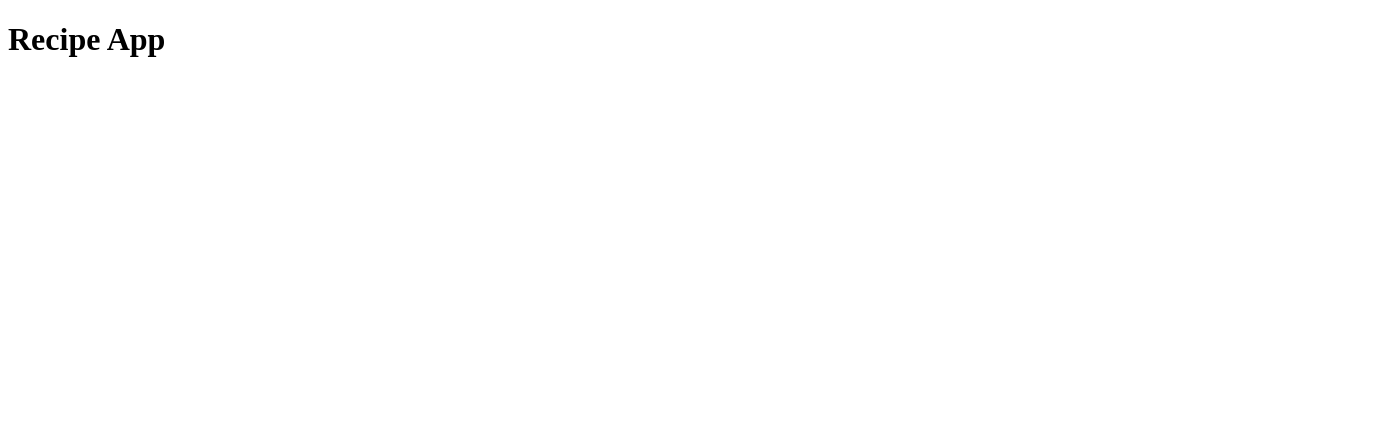
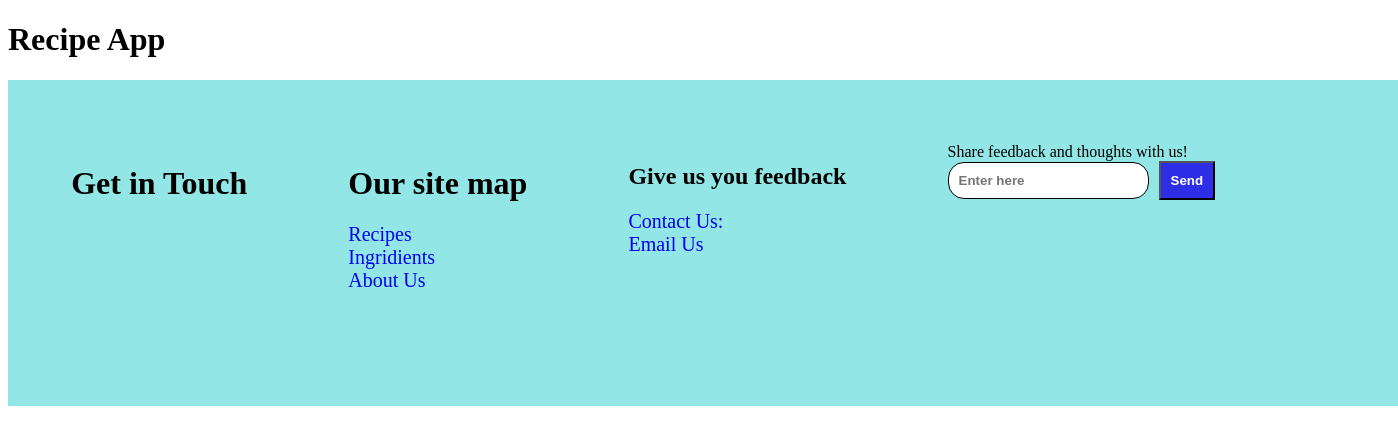
Before and after one commit to Micheni58/Recipe-App, a React (Vite) app: page / in a window 1280 px wide. Shown: the top 444 px of the page, 1398 px wide, since content can reach past the window. Built offline with nearby package versions, Linux system fonts and the light colour scheme.

Commit message:
Added styling to the footer

```diff
--- a/index.html
+++ b/index.html
@@ -4,7 +4,7 @@
     <meta charset="UTF-8" />
     <link rel="icon" type="image/svg+xml" href="/vite.svg" />
     <meta name="viewport" content="width=device-width, initial-scale=1.0" />
-    <title>Recipe App</title>
+    <link rel="preconnect" href="https://fonts.googleapis.com">
   </head>
   <body>
     <div id="root"></div>
--- a/src/App.jsx
+++ b/src/App.jsx
@@ -1,4 +1,4 @@
-
+import Footer from './Components/Footer/Footer'
 import './App.css'
 
 function App() {
@@ -6,6 +6,7 @@ function App() {
   return (
     <>
       <h1>Recipe App</h1>
+      <Footer />
     </>
   )
 }
--- /dev/null
+++ b/src/Components/Footer/Footer.css
@@ -0,0 +1,37 @@
+
+.footer{
+
+  /* background-image: url(https://hf-website-live.s3.eu-west-1.amazonaws.com/us/landing-pages/cooking-101/Feb24/1282723008_HFPRO_CulinaryTechniques-LandingPage_2024-02_Tablet+Footer.png);
+  background-repeat: no-repeat;
+  background-size: cover;
+  background-position: center; */
+  background-color: rgb(146, 230, 230);
+  width:100%;
+  height: 200px;
+  padding: 5%;
+  display: flex;
+  gap: 8%;
+
+}
+.footer-links a{
+    font-size: 20px;
+    text-decoration: none;
+
+}
+.sitemap a{
+    font-size: 20px;
+    text-decoration: none;
+}
+input{
+    border: 1px solid black;
+    border-radius: 16px;
+    padding: 10px;
+    font-weight: bold;
+}
+#btn-send{
+    font-weight: bold;
+    background-color: rgb(46, 46, 231);
+    color: white;
+    padding: 10px;
+    margin-left: 10px;
+}
--- a/src/Components/Footer/Footer.jsx
+++ b/src/Components/Footer/Footer.jsx
@@ -1,14 +1,33 @@
+import "./Footer.css"
 function Footer(){
     return(
         <>
         <div className="footer">
-            <a href="#">About Us</a>
-            <a href="#">Contact:</a>
-            <a href="#">Email</a>
-            <a href="#">Feedback</a>
-            <a></a>
-            <a></a>
+            <div>
+            <h1>Get in Touch</h1>
+            </div>
+            <div className="sitemap">
+            <h1>Our site map</h1>
+            <a href="#">Recipes</a><br />
+            <a href="#">Ingridients</a><br />
+            <a href="#">About Us</a><br />
+
+            </div>
+
+            <div className="footer-links">
+            <h2>Give us you feedback</h2>
+            <a href="#">Contact Us:</a><br />
+            <a href="#">Email Us</a><br />
+
+            </div>
+            <div className="footer-input">
+            <label>Share feedback and thoughts with us!</label><br />
+            <input type="email" name="" id="" placeholder="Enter here" />
+            <button type="submit" id="btn-send">Send</button>
+            </div>
+
         </div>
         </>
     )
 }
+export default Footer;
```
